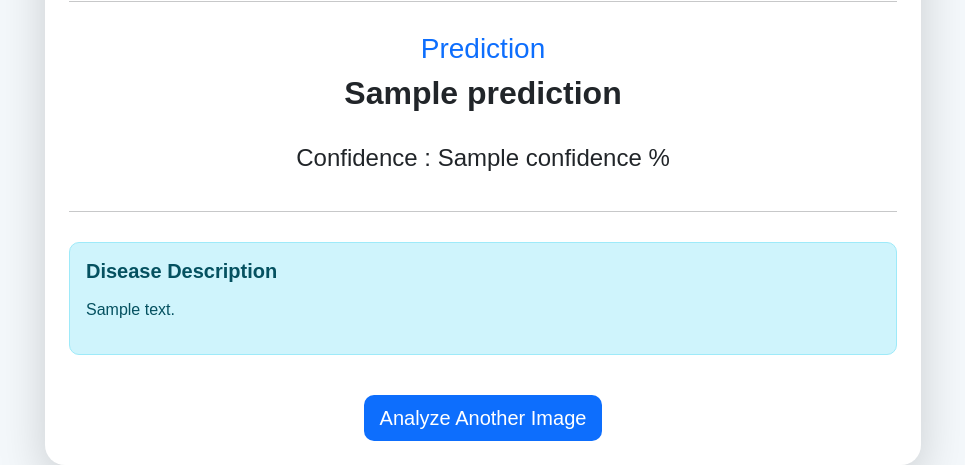
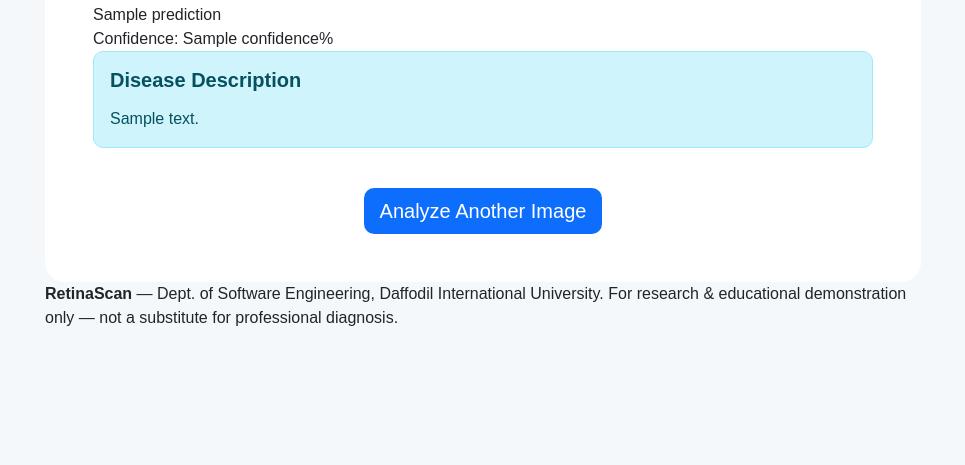
Before and after one commit to Tanvir1476/DR_Detection, a Flask app: template templates/result.html in a window 1280 px wide. Shown: the part 547-1012 px from the top of the page, without its empty margins (157-1122 px from the left). After the commit the page ends 873 px from the top, so only its background shows below. Run offline with Flask 3, Linux system fonts and the light colour scheme; the template is opened without the code that fills it: most values are stand-ins (such as "Sample title", 1, 10 or a date in 2020).

Commit message:
Update result.html

```diff
--- a/templates/result.html
+++ b/templates/result.html
@@ -1,176 +1,88 @@
 <!DOCTYPE html>
 <html lang="en">
-
 <head>
-
     <meta charset="UTF-8">
-
     <meta name="viewport" content="width=device-width, initial-scale=1.0">
-
-    <title>Prediction Result</title>
+    <title>Prediction Result — RetinaScan</title>
 
     <link href="https://cdn.jsdelivr.net/npm/bootstrap@5.3.2/dist/css/bootstrap.min.css" rel="stylesheet">
-
+    <link href="https://fonts.googleapis.com/css2?family=Space+Grotesk:wght@500;600;700&family=Inter:wght@400;500;600&family=IBM+Plex+Mono:wght@500&display=swap" rel="stylesheet">
     <link rel="stylesheet" href="{{ url_for('static', filename='style.css') }}">
-
 </head>
-
 <body>
 
 <div class="container mt-5">
 
-    <div class="card shadow-lg p-4">
+    <div class="card p-4 p-md-5">
 
-        <h2 class="text-center text-success">
-
-            Prediction Result
-
-        </h2>
-
-        <hr>
-
-        <div class="row">
-
-            <div class="col-md-6 text-center">
-
-                <h5>Original Image</h5>
-
-                <img
-
-                    src="{{ original }}"
-
-                    class="img-fluid rounded shadow"
-
-                    style="max-height:350px;"
-
-                >
-
-            </div>
-
-            <div class="col-md-6 text-center">
-
-                <h5>Preprocessed Image</h5>
-
-                <img
-
-                    src="{{ processed }}"
-
-                    class="img-fluid rounded shadow"
-
-                    style="max-height:350px;"
-
-                >
-
-            </div>
-
+        <div class="result-header">
+            <div class="scope-mark"></div>
+            <h2>Prediction Result</h2>
         </div>
 
         <hr>
 
-        <div class="text-center">
-
-            <h3 class="text-primary">
-
-                Prediction
-
-            </h3>
-
-            <h2>
-
-                {{ prediction }}
-
-            </h2>
-
-            <br>
-
-            <h4>
-
-                Confidence : {{ confidence }} %
-
-            </h4>
-
+        <div class="row g-4">
+            <div class="col-md-6 text-center image-panel">
+                <h5>Original Image</h5>
+                <img src="{{ original }}" class="img-fluid" style="max-height:320px;">
+            </div>
+            <div class="col-md-6 text-center image-panel">
+                <h5>Preprocessed Image</h5>
+                <img src="{{ processed }}" class="img-fluid" style="max-height:320px;">
+            </div>
         </div>
 
-        <hr>
+        <div class="prediction-panel">
+            <div class="prediction-eyebrow">Predicted Stage</div>
+            <div class="prediction-value">{{ prediction }}</div>
+            <div class="confidence-value">Confidence: {{ confidence }}%</div>
+        </div>
 
         <div class="alert alert-info">
-
             <h5>Disease Description</h5>
-
-            <p>
-
-                {{ description }}
-
-            </p>
-
+            <p class="mb-0">{{ description }}</p>
         </div>
 
         {% if prediction == "No DR" %}
-
-        <div class="alert alert-success">
-
+        <div class="alert alert-success mt-3">
             <b>Recommendation:</b>
-
             No diabetic retinopathy detected. Maintain regular eye check-ups and blood sugar control.
-
         </div>
-
         {% elif prediction == "Mild" %}
-
-        <div class="alert alert-warning">
-
+        <div class="alert alert-warning mt-3">
             <b>Recommendation:</b>
-
             Mild diabetic retinopathy detected. Schedule an ophthalmology visit and continue diabetes management.
-
         </div>
-
         {% elif prediction == "Moderate" %}
-
-        <div class="alert alert-warning">
-
+        <div class="alert alert-warning mt-3">
             <b>Recommendation:</b>
-
             Moderate diabetic retinopathy detected. Consult an eye specialist as soon as possible.
-
         </div>
-
         {% elif prediction == "Severe" %}
-
-        <div class="alert alert-danger">
-
+        <div class="alert alert-danger mt-3">
             <b>Recommendation:</b>
-
             Severe diabetic retinopathy detected. Immediate specialist consultation is strongly recommended.
-
         </div>
-
         {% elif prediction == "Proliferative DR" %}
-
-        <div class="alert alert-danger">
-
+        <div class="alert alert-danger mt-3">
             <b>Recommendation:</b>
-
             Proliferative diabetic retinopathy detected. Urgent treatment is required to reduce the risk of vision loss.
-
         </div>
-
         {% endif %}
 
         <div class="text-center mt-4">
-
-            <a href="/" class="btn btn-primary btn-lg">
-
-                Analyze Another Image
-
-            </a>
-
+            <a href="/" class="btn btn-primary btn-lg">Analyze Another Image</a>
         </div>
 
+    </div>
+
+    <div class="site-footer">
+        <strong>RetinaScan</strong> — Dept. of Software Engineering, Daffodil International University.
+        For research &amp; educational demonstration only — not a substitute for professional diagnosis.
     </div>
 
 </div>
 
 </body>
-
 </html>
```
